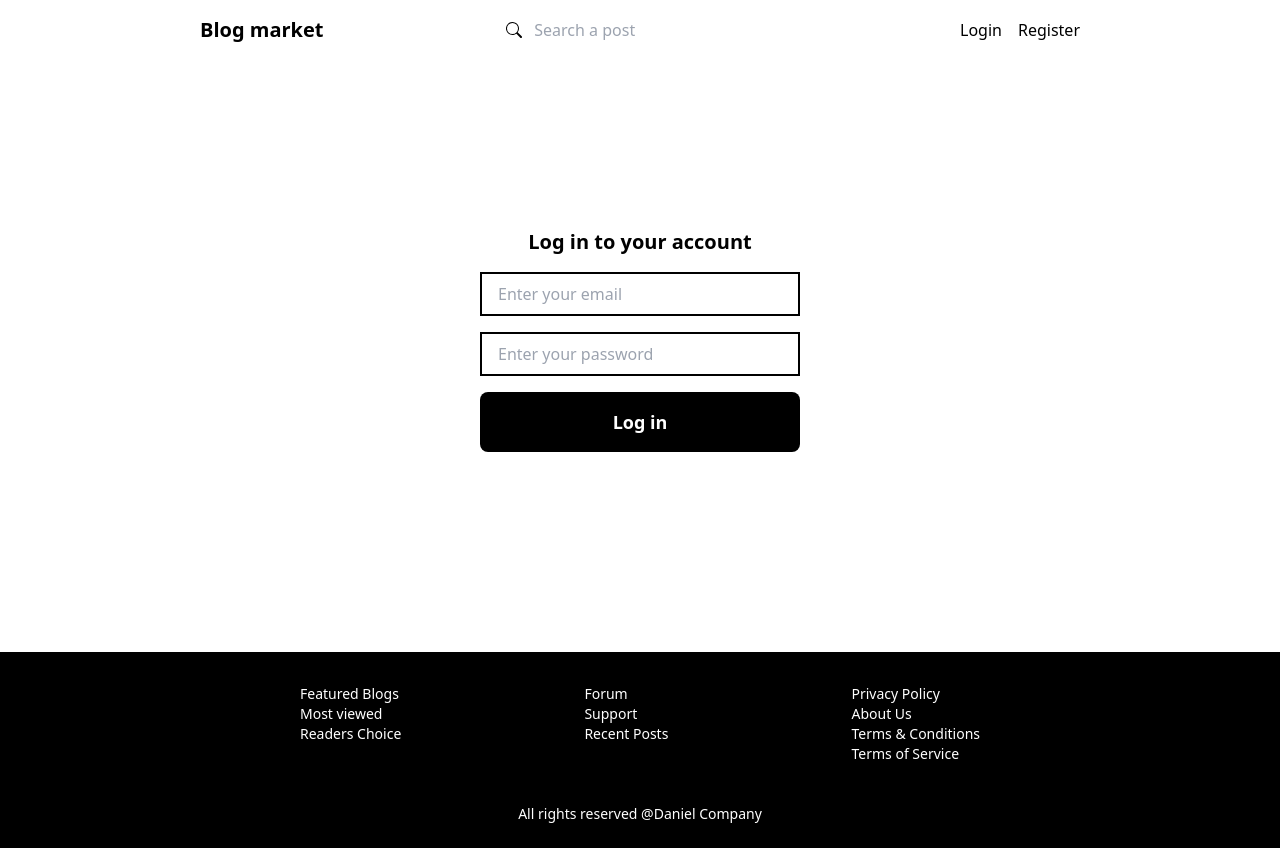
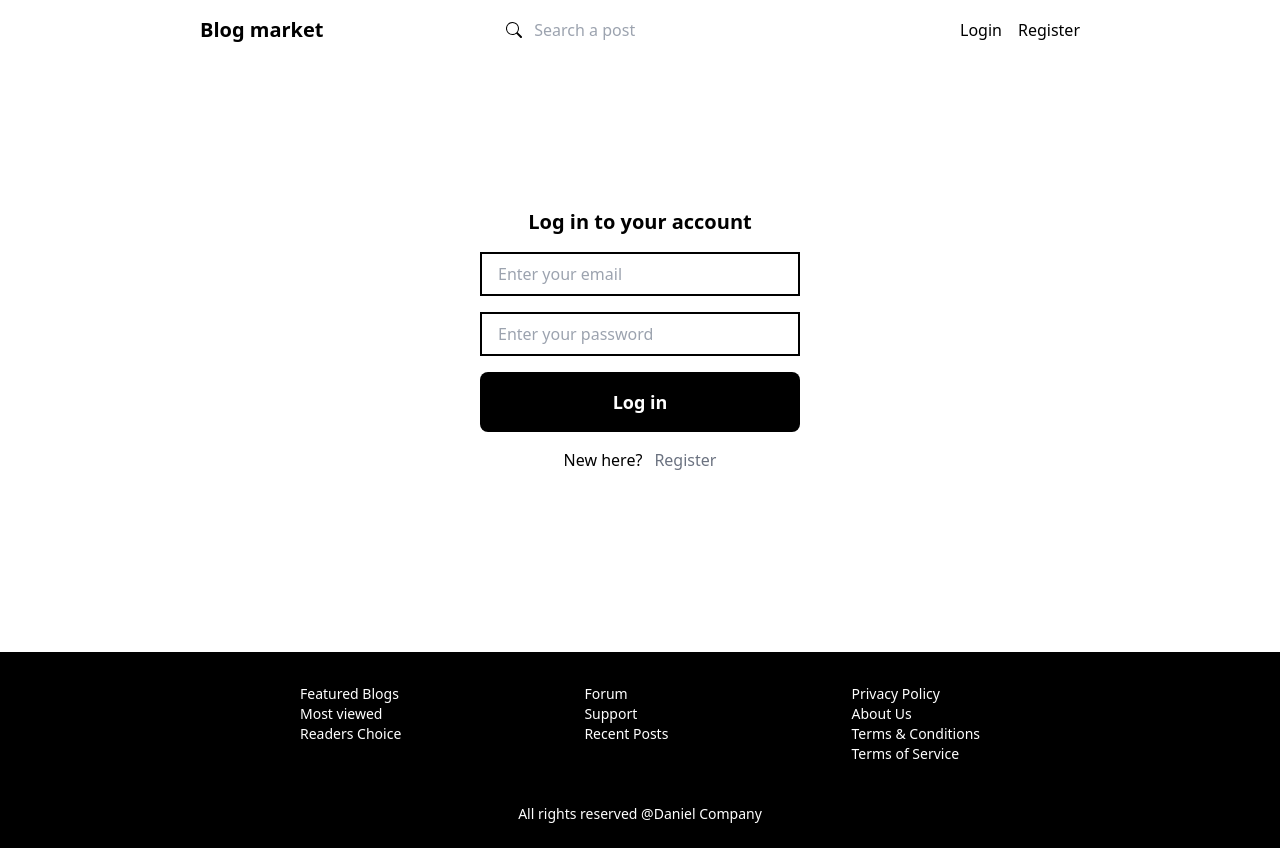
Before and after one commit to Darougah/BLOG-APP, a React (Vite) app in the folder frontend/: page /login in a window 1280 px wide. Built offline with nearby package versions, Linux system fonts and the light colour scheme.

Commit message:
added link to register page

```diff
--- a/frontend/src/pages/Login.jsx
+++ b/frontend/src/pages/Login.jsx
@@ -1,3 +1,5 @@
+import { Link } from "react-router-dom";
+
 const Login = () => {
   return (
     <div className="w-full flex justify-center items-center h-[70vh]">
@@ -16,6 +18,12 @@ const Login = () => {
         <button className="w-full px-4 py-4 text-lg font-bold text-white bg-black rounded-lg hover:bg-gray-500 hover:text-black ">
           Log in
         </button>
+        <div className="flex justify-center items-center space-x-3">
+          <p>New here?</p>
+          <p className="text-gray-500 hover:text-black">
+            <Link to="/register">Register</Link>
+          </p>
+        </div>
       </div>
     </div>
   );
```
